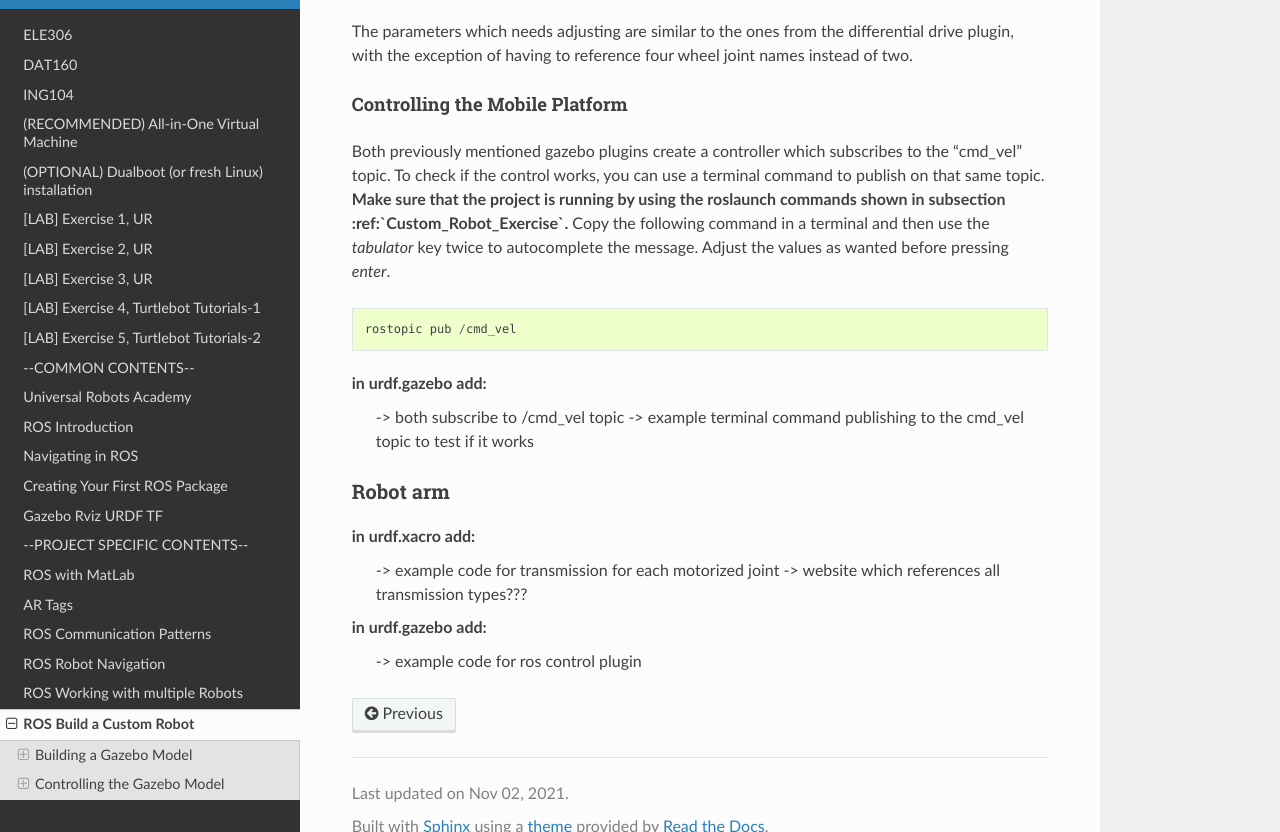
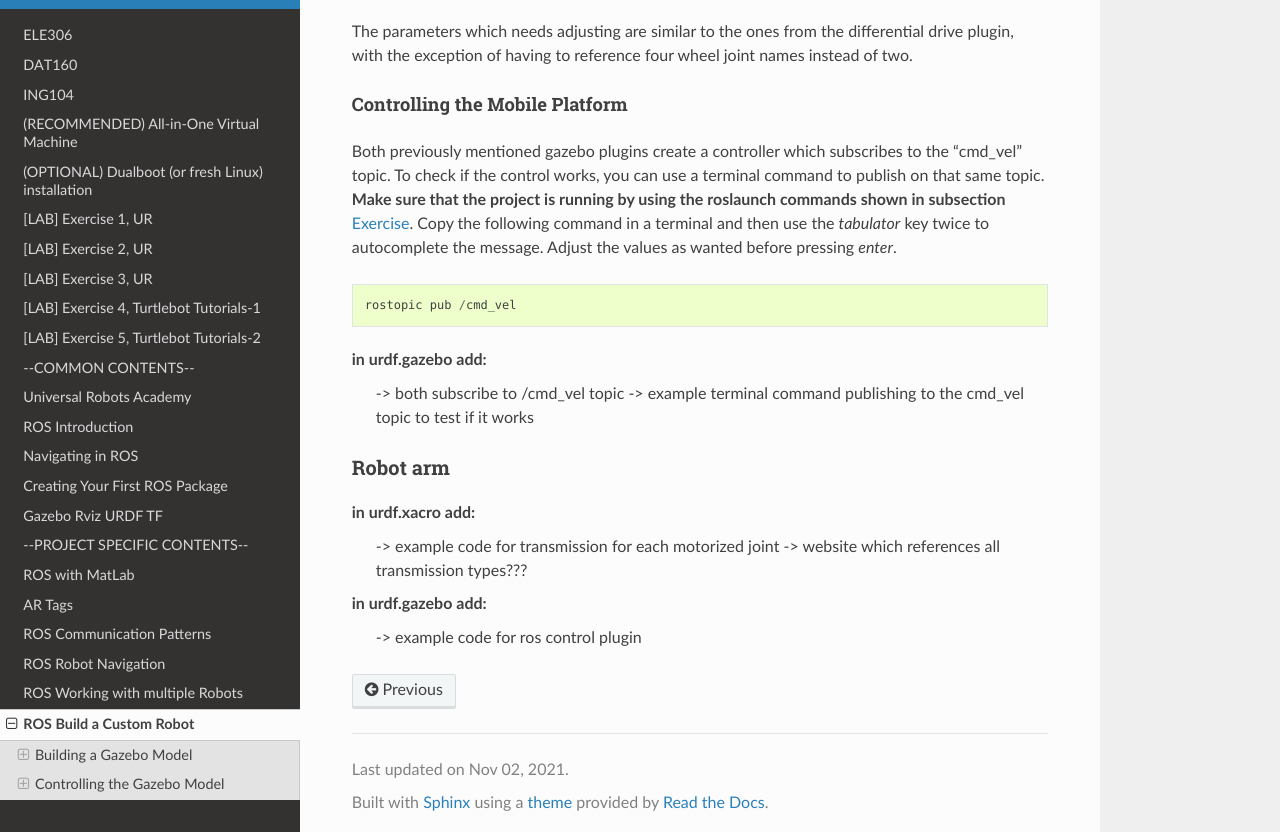
Before and after one commit to frdedynamics/robotics-lab-documentation, a Sphinx documentation site: the page built from source/texts/course-specific/ros_build_custom_robot.rst, in a window 1280 px wide and 900 px high, scrolled down 6798 px, cut to the strip 68-900 px from the top of the window. Built offline with Sphinx 7.4.7 and the Read the Docs theme 2.0.0, drawn with Linux system fonts in a browser that asks for light colours; the version number could not be read and is left out.

Commit message:
Update ros_build_custom_robot.rst

```diff
--- a/source/texts/course-specific/ros_build_custom_robot.rst
+++ b/source/texts/course-specific/ros_build_custom_robot.rst
@@ -190,7 +190,7 @@
 
 Controlling the Mobile Platform
 ~~~~~~~~~~~~~~~~~~~~~~~~~~~~~~~~~~
-Both previously mentioned gazebo plugins create a controller which subscribes to the "cmd_vel" topic. To check if the control works, you can use a terminal command to publish on that same topic. **Make sure that the project is running by using the roslaunch commands shown in subsection :ref:`Custom_Robot_Exercise`.** Copy the following command in a terminal and then use the *tabulator* key twice to autocomplete the message. Adjust the values as wanted before pressing *enter*.
+Both previously mentioned gazebo plugins create a controller which subscribes to the "cmd_vel" topic. To check if the control works, you can use a terminal command to publish on that same topic. **Make sure that the project is running by using the roslaunch commands shown in subsection** :ref:`Custom_Robot_Exercise`. Copy the following command in a terminal and then use the *tabulator* key twice to autocomplete the message. Adjust the values as wanted before pressing *enter*.
 
 ::
 
```
